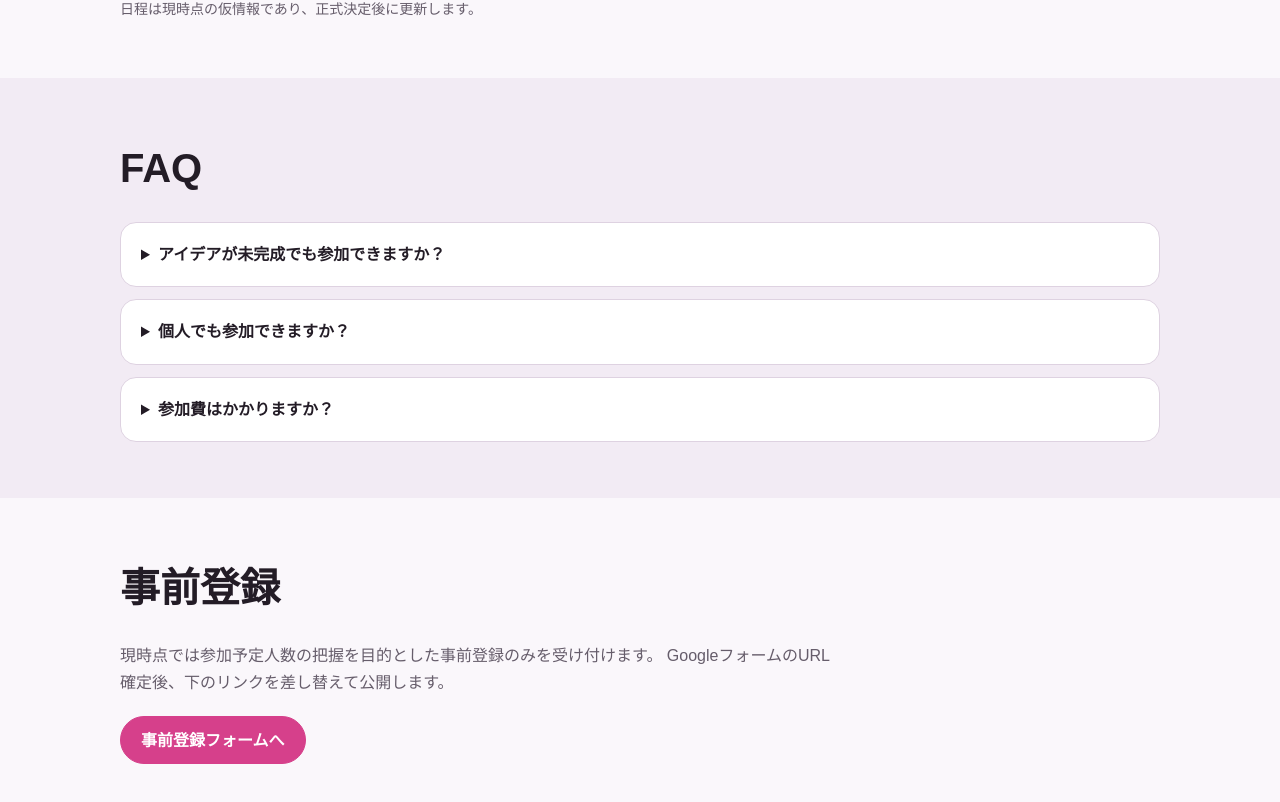
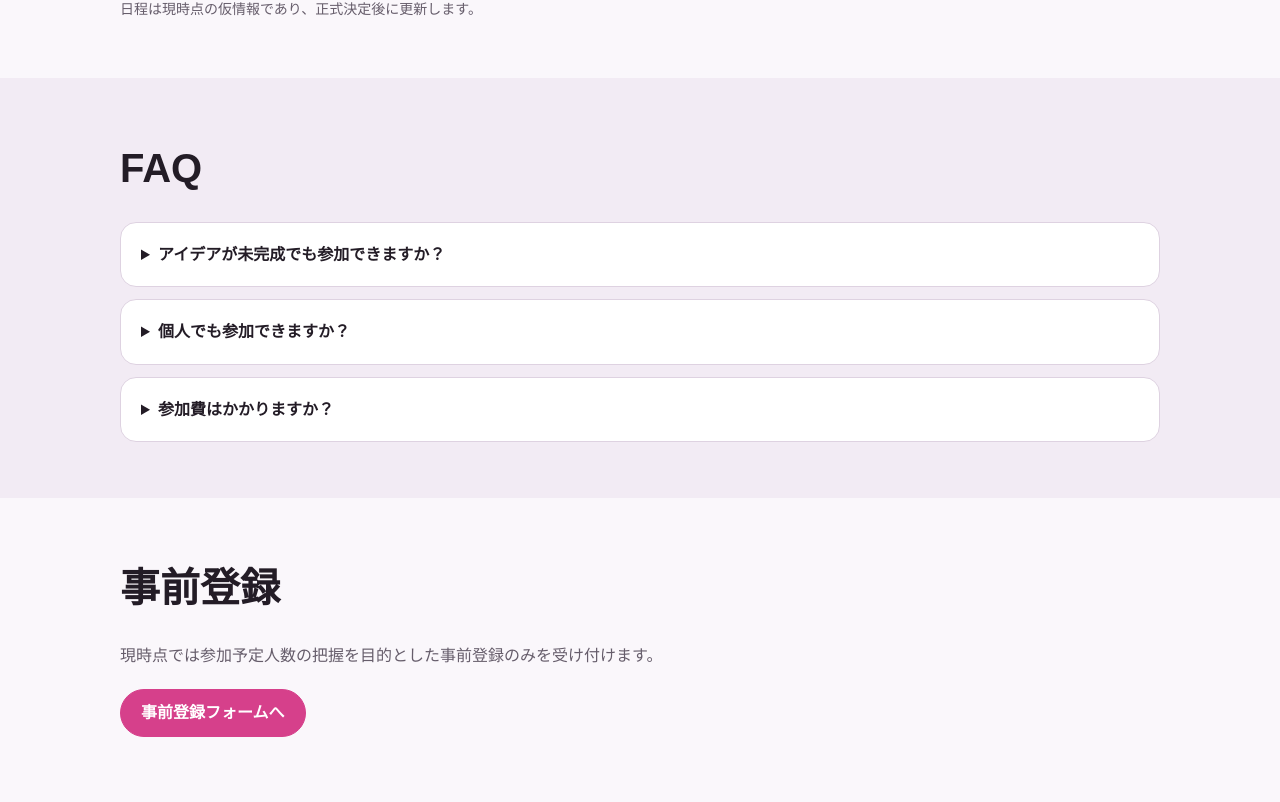
Before and after one commit to yuta-33/KYSS-LP, a Next.js app: page / in a window 1280 px wide. Shown: the part 3069-3871 px from the top of the page. Built offline with nearby package versions, Linux system fonts and the light colour scheme.

Commit message:
document fix

```diff
--- a/app/page.js
+++ b/app/page.js
@@ -180,7 +180,6 @@ export default function Home() {
           <h2>事前登録</h2>
           <p>
             現時点では参加予定人数の把握を目的とした事前登録のみを受け付けます。
-            GoogleフォームのURL確定後、下のリンクを差し替えて公開します。
           </p>
           <a
             className="button primary"
```
